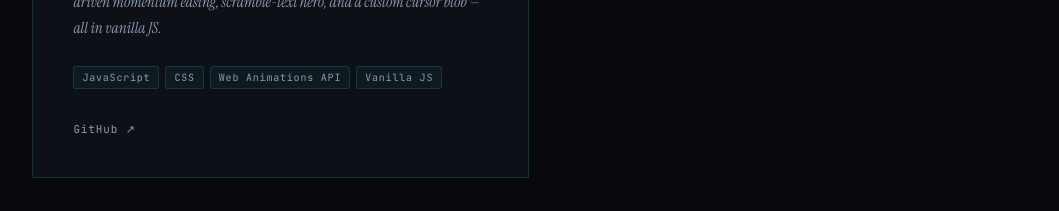
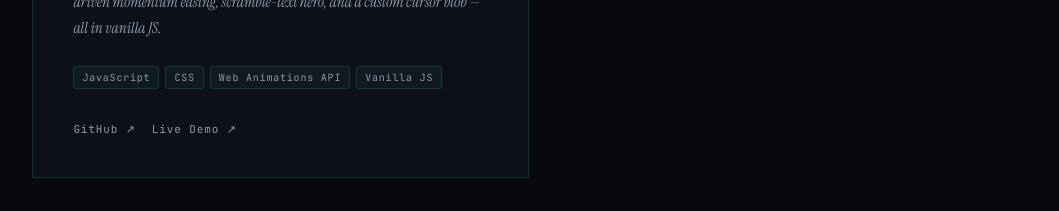
Before and after one commit to Nimaho71/portfolio, a Next.js app: page / in a window 1280 px wide. Shown: the part 2000-2211 px from the top of the page, without its empty margins (70-1129 px from the left). Built offline with nearby package versions, Linux system fonts and the light colour scheme.

Commit message:
link nature gallery live demo to nature-nilshogberg.vercel.app

```diff
--- a/app/page.tsx
+++ b/app/page.tsx
@@ -35,7 +35,7 @@ const PROJECTS = [
       "Drag-scroll parallax image track with the Web Animations API. Mouse-driven momentum easing, scramble-text hero, and a custom cursor blob — all in vanilla JS.",
     tags: ["JavaScript", "CSS", "Web Animations API", "Vanilla JS"],
     github: "https://github.com/Nimaho71/nature-gallery",
-    live: null as string | null,
+    live: "https://nature-nilshogberg.vercel.app",
     accent: "#b8f400",
   },
 ];
```
